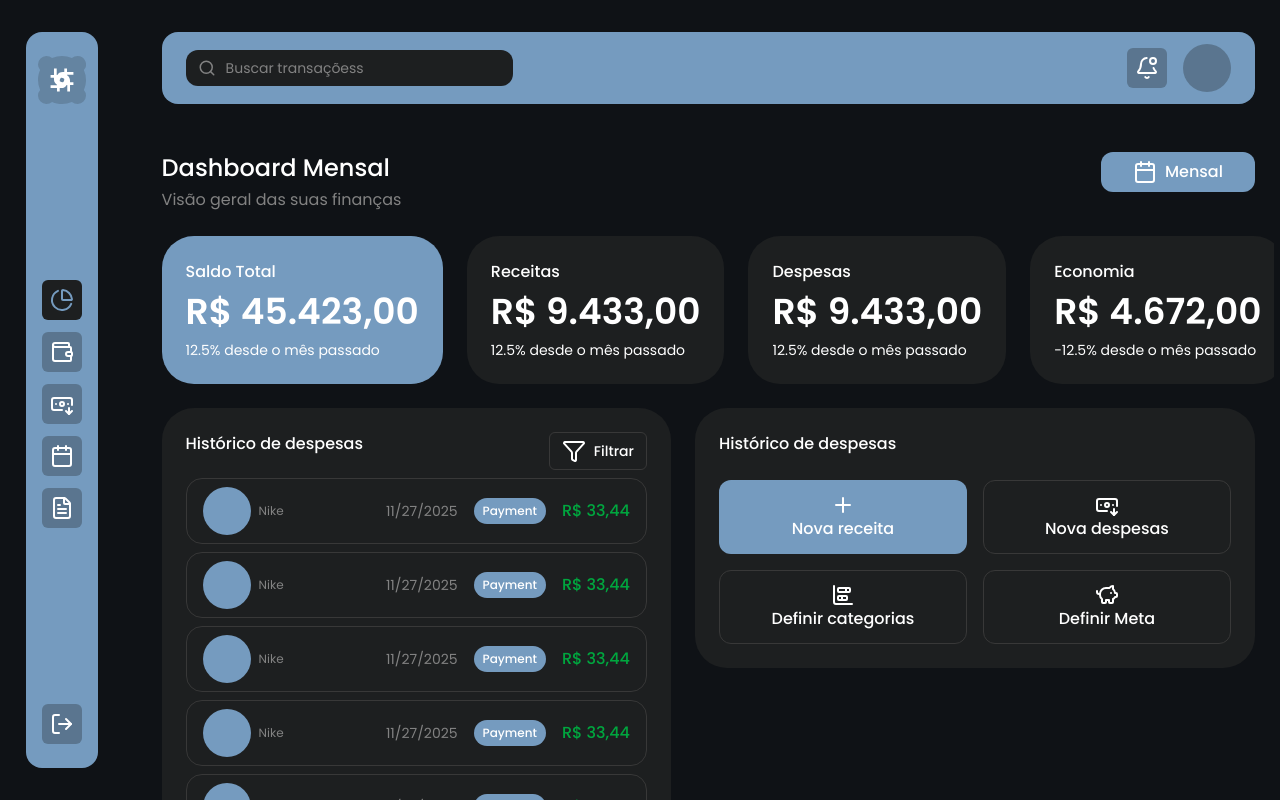
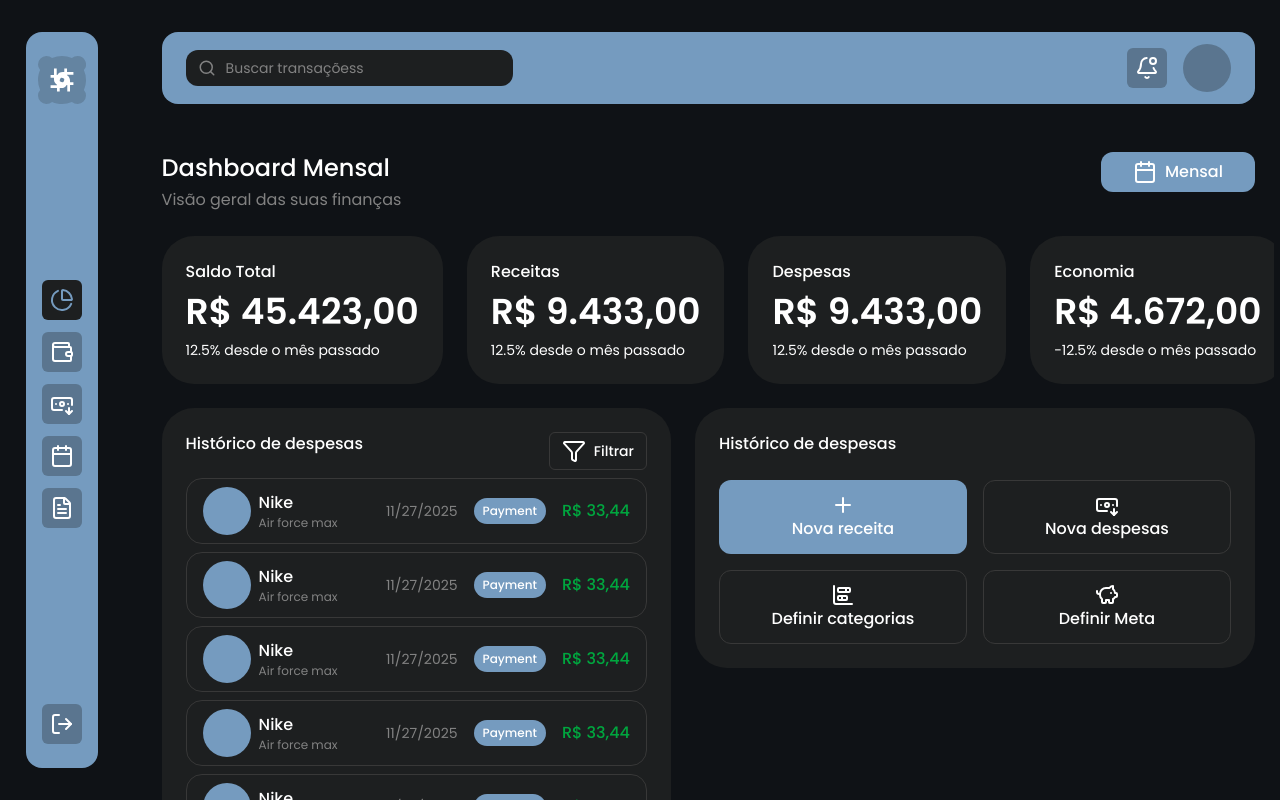
Before and after one commit to ArthurDevLeal/uSale, a Next.js app: page /dashboard in a window 1280 px wide. Built offline with nearby package versions, Linux system fonts and the light colour scheme.

Commit message:
Fix dashboard UI

```diff
--- a/app/dashboard/layout.tsx
+++ b/app/dashboard/layout.tsx
@@ -1,3 +1,4 @@
+import { Dashboard } from "@/components/dashboard";
 import DefaultSideBar from "@/components/sidebar/default-side-bar";
 
 export default function RegisterLayout({
@@ -8,7 +9,10 @@ export default function RegisterLayout({
   return (
     <main className="h-screen min-w-screen pl-[2%] flex gap-16">
       <DefaultSideBar />
-      {children}
+      <div className="overflow-y-auto flex flex-col w-full gap-12 pr-[1.5%] mr-[0.5%] py-8">
+        <Dashboard.Navigation />
+        {children}
+      </div>
     </main>
   );
 }
--- a/app/dashboard/page.tsx
+++ b/app/dashboard/page.tsx
@@ -3,8 +3,7 @@ import Button from "@/components/ui/button";
 import { ArrowUpDown, BanknoteArrowDown, ChartBarStacked, PiggyBank, Plus } from "lucide-react";
 export default function Page() {
   return (
-    <div className="overflow-y-auto flex flex-col w-full gap-12 pr-[1.5%] mr-[0.5%] py-8">
-      <Dashboard.Navigation />
+
       <div className="flex flex-col gap-6 h-full">
         <Dashboard.Header />
 
@@ -13,7 +12,8 @@ export default function Page() {
             mainText="Saldo Total"
             percentage={12.5}
             price={45423}
-            className="border-none bg-accent"
+
+            accent
           />
           <Dashboard.Card mainText="Receitas" percentage={12.5} price={9433.0} />
           <Dashboard.Card mainText="Despesas" percentage={12.5} price={9433.0} />
@@ -23,16 +23,16 @@ export default function Page() {
           <div className="flex flex-col gap-2 pl-6 py-6 bg-card w-full rounded-4xl ">
             <Dashboard.Table.Header />
             <Dashboard.Table.Root>
-              <Dashboard.Table.Item name="Nike" price={33.44} date={new Date()} badge="Payment" />
-              <Dashboard.Table.Item name="Nike" price={33.44} date={new Date()} badge="Payment" />
-              <Dashboard.Table.Item name="Nike" price={33.44} date={new Date()} badge="Payment" />
-              <Dashboard.Table.Item name="Nike" price={33.44} date={new Date()} badge="Payment" />
-              <Dashboard.Table.Item name="Nike" price={33.44} date={new Date()} badge="Payment" />
-              <Dashboard.Table.Item name="Nike" price={33.44} date={new Date()} badge="Payment" />
-              <Dashboard.Table.Item name="Nike" price={33.44} date={new Date()} badge="Payment" />
-              <Dashboard.Table.Item name="Nike" price={33.44} date={new Date()} badge="Payment" />
-              <Dashboard.Table.Item name="Nike" price={33.44} date={new Date()} badge="Payment" />
-              <Dashboard.Table.Item name="Nike" price={33.44} date={new Date()} badge="Payment" />
+              <Dashboard.Table.Item name="Air force max" brand="Nike" price={33.44} date={new Date()} badge="Payment" />
+              <Dashboard.Table.Item name="Air force max" brand="Nike" price={33.44} date={new Date()} badge="Payment" />
+              <Dashboard.Table.Item name="Air force max" brand="Nike" price={33.44} date={new Date()} badge="Payment" />
+              <Dashboard.Table.Item name="Air force max" brand="Nike" price={33.44} date={new Date()} badge="Payment" />
+              <Dashboard.Table.Item name="Air force max" brand="Nike" price={33.44} date={new Date()} badge="Payment" />
+              <Dashboard.Table.Item name="Air force max" brand="Nike" price={33.44} date={new Date()} badge="Payment" />
+              <Dashboard.Table.Item name="Air force max" brand="Nike" price={33.44} date={new Date()} badge="Payment" />
+              <Dashboard.Table.Item name="Air force max" brand="Nike" price={33.44} date={new Date()} badge="Payment" />
+              <Dashboard.Table.Item name="Air force max" brand="Nike" price={33.44} date={new Date()} badge="Payment" />
+              <Dashboard.Table.Item name="Air force max" brand="Nike" price={33.44} date={new Date()} badge="Payment" />
             </Dashboard.Table.Root>
           </div>
 
@@ -55,7 +55,6 @@ export default function Page() {
             </div>
           </div>
         </div>
-      </div>
     </div>
   );
 }
--- a/components/dashboard/index.ts
+++ b/components/dashboard/index.ts
@@ -1,6 +1,10 @@
 import DashboardCard from "./card";
 import DashboardHeader from "./header";
 import DashboardNavigation from "./navigation";
+import DashboardRevenueCard from "./revenues/card";
+import DashboardRevenueHeader from "./revenues/header";
+import DashboardRevenueTableHeader from "./revenues/table-header";
+import DashboardRevenueTableItem from "./revenues/table-item";
 import DashboardTableHeader from "./table-header";
 import DashboardTableItem from "./table-item";
 import DashboardTableRoot from "./table-root";
@@ -14,4 +18,12 @@ export const Dashboard = {
     Item: DashboardTableItem,
     Header: DashboardTableHeader,
   },
+  Revenues: {
+    Card: DashboardRevenueCard,
+    Header: DashboardRevenueHeader,
+    Table: {
+      Item: DashboardRevenueTableItem,
+      Header: DashboardRevenueTableHeader,
+    },
+  },
 };
```
